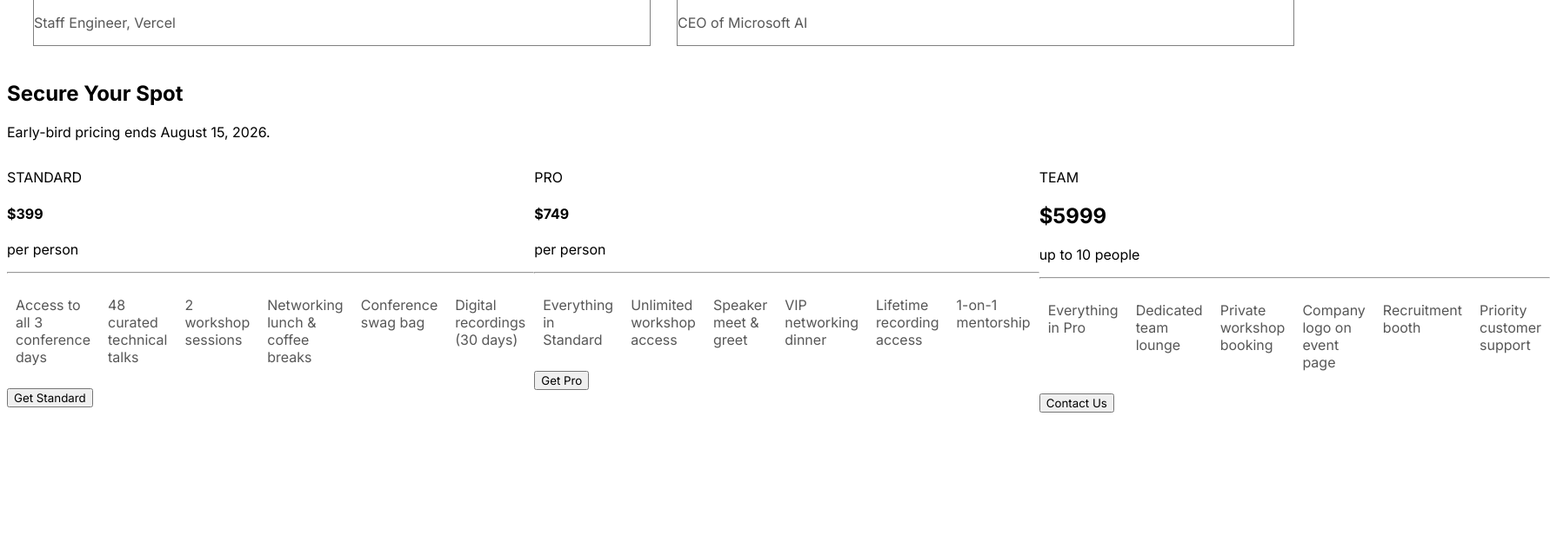
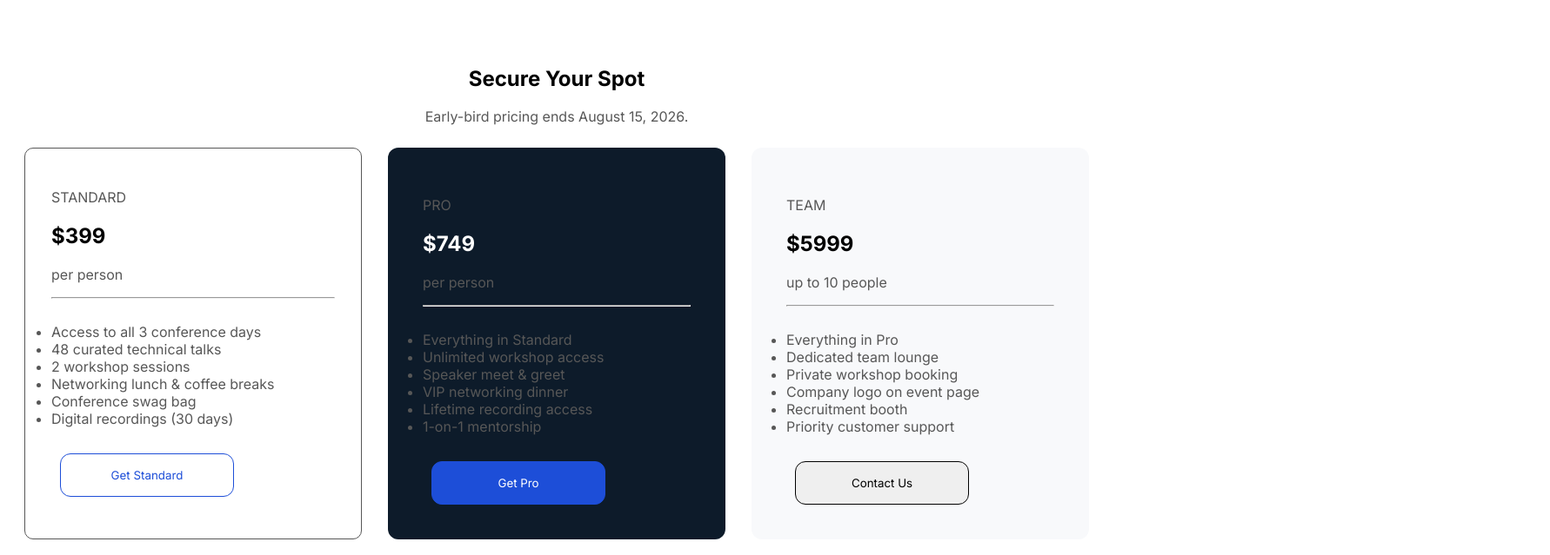
Before and after one commit to ssalehin83-hash/Third, a plain HTML site: page index.html in a window 1280 px wide. Shown: the part 1783-2422 px from the top of the page at 87% size, 1782 px wide, since content can reach past the window. Before the commit the page ends 2266 px from the top, so only its background shows below. Drawn offline with Linux system fonts and the light colour scheme.

Commit message:
commit-2

```diff
--- a/index.html
+++ b/index.html
@@ -82,17 +82,17 @@
     </div>
 </section>
 <section class="part-4">
-    <h2>
+    <h1>
         Secure Your Spot
-    </h2>
+    </h1>
     <p class="note">Early-bird pricing ends August 15, 2026.</p>
     <div class="price">
-        <div class="1">
-            <p>STANDARD</p>
-            <h4>$399</h2>
-            <p>per person</p>
+        <div class="one">
+            <p class="note">STANDARD</p>
+            <h2>$399</h2>
+            <p class="note">per person</p>
              <hr>
-             <ul>
+             <ul >
                 <li>Access to all 3 conference days</li>
                 <li>48 curated technical talks</li>
                 <li>2 workshop sessions</li>
@@ -103,10 +103,10 @@
 
              <button>Get Standard</button>
         </div>
-        <div class="2">
-             <p>PRO</p>
-            <h4>$749</h2>
-            <p>per person</p>
+        <div class="two">
+             <p class="note">PRO</p>
+            <h2>$749</h2>
+            <p class="note">per person</p>
             <hr>
               <ul>
                 <li>Everything in Standard</li>
@@ -118,10 +118,10 @@
             </ul>
              <button>Get Pro</button>
         </div>
-        <div class="3">
-             <p>TEAM</p>
+        <div class="three">
+             <p class="note">TEAM</p>
             <h2>$5999</h2>
-            <p>up to 10 people</p>
+            <p class="note">up to 10 people</p>
             <hr>
              <ul>
                 <li>Everything in Pro</li>
--- a/style.css
+++ b/style.css
@@ -33,10 +33,7 @@ ul{
 }
 .heading{
     color: white;
-
-
-    margin-top: 30px;
-    margin-bottom: 30px;
+    text-align: center;
     padding: 100px 500px;
 }
 .heading-1{
@@ -56,7 +53,7 @@ ul{
 .part-3{
     text-align: center;
     margin-top: 30px;
-    padding: 20px 30px;
+
 
 
 }
@@ -69,19 +66,21 @@ ul{
 
 }
 .images img{
-    width: 710px;
+    width: 100%;
     height: 342px;
     border-top-left-radius: 8px;
     border-top-right-radius: 8px;
-    background: fixed;
+    display: block;
     padding: 0;
-    border: 1px ;
+
 }
 
 .border{
     text-align: left;
-
+    padding-left: 20px;
     border: 0.5px solid gray;
+   border-bottom-left-radius: 8px;
+   border-bottom-right-radius: 8px;
 }
 
 .ability{
@@ -90,7 +89,70 @@ ul{
 .job{
     color: #575757;
 }
+.part-4{
+    text-align: center;
+    margin-top: 100px;
+}
+.note{
+    color: #575757;
+}
 .price{
     display: grid;
-    grid-template-columns: repeat(3,1fr);
+   grid-template-columns: repeat(3,1fr);
+   gap: 30px;
+   text-align: left;
+   padding: 10px 20px;
 }
+.one{
+    background-color: white;
+    border: 0.5px solid #575757 ;
+    border-radius: 10px;
+    padding: 30px;;
+}
+.price ul{
+    display: inline;
+}
+.price li{
+    list-style: disc;
+}
+.one button{
+    border: 1px solid #1D4ED8;
+    background-color: white;
+    color:#1D4ED8;
+    margin-top: 30px;
+    border-radius: 12px;
+    width: 200px;
+    height: 50px;
+    cursor: pointer;
+}
+.two{
+    background-color: #0d1b2aFF;
+    color: white;
+    border-radius: 12px;
+    padding: 40px;
+}
+.two button{
+    border: 1px solid #1D4ED8;
+    background-color: #1D4ED8;
+    color:white;
+    margin-top: 30px;
+    border-radius: 12px;
+    width: 200px;
+    height: 50px;
+    cursor: pointer;
+}
+.three{
+    background-color:#f8f9fbFF;;
+
+    border-radius: 12px;
+    padding: 40px;
+}
+.three button{
+    border: 1px solid black;
+
+    margin-top: 30px;
+    border-radius: 12px;
+    width: 200px;
+    height: 50px;
+    cursor: pointer;
+}
```
Also changed, not shown: 1 other file.
